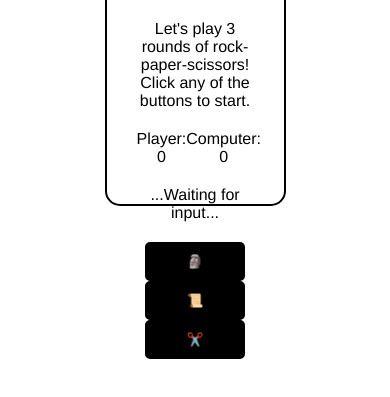
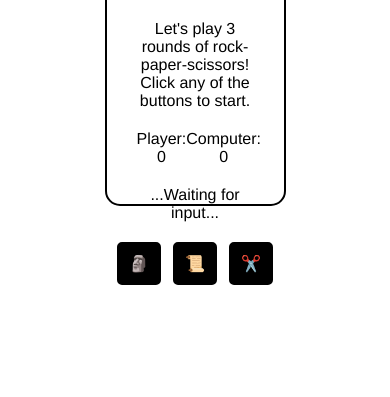
Before and after one commit to byudhip/rock-paper-scissors, a plain HTML site: page index.html in a window 390 px wide. Shown: the part 383-780 px from the top of the page. Drawn offline with Linux system fonts and the light colour scheme.

Commit message:
Button changes  - Flexed .buttons so it's responsive  - Changed font-weight to font-size due to no impact to emoji

```diff
--- a/styles.css
+++ b/styles.css
@@ -23,6 +23,12 @@ body {
   justify-content: space-evenly;
 }
 
+.buttons {
+  display: flex;
+  justify-content: center;
+  gap: 12px;
+}
+
 button {
   padding: 10px;
   width: 100px;
@@ -30,7 +36,7 @@ button {
   border-radius: 5px;
   background-color: black;
   color: white;
-  font-weight: 900;
+  font-size: 1em;
 }
 
 button:hover {
```
